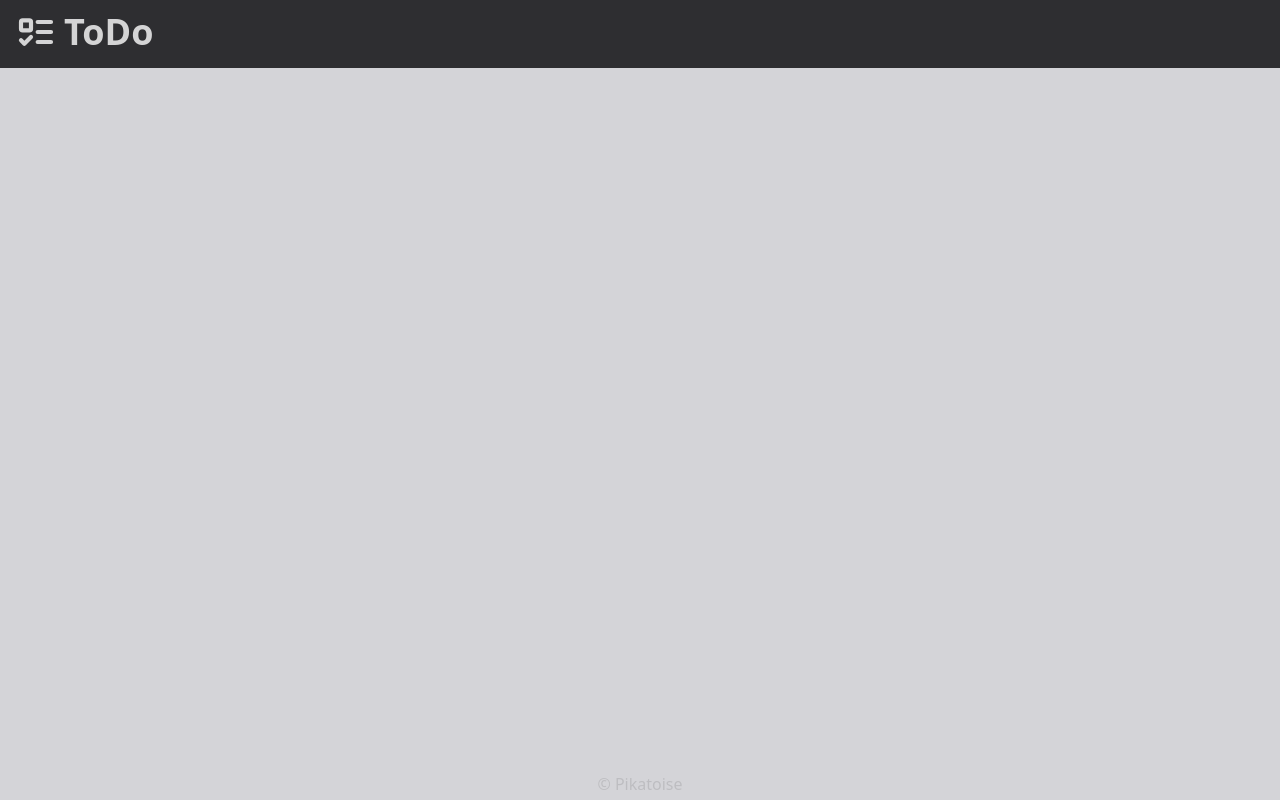
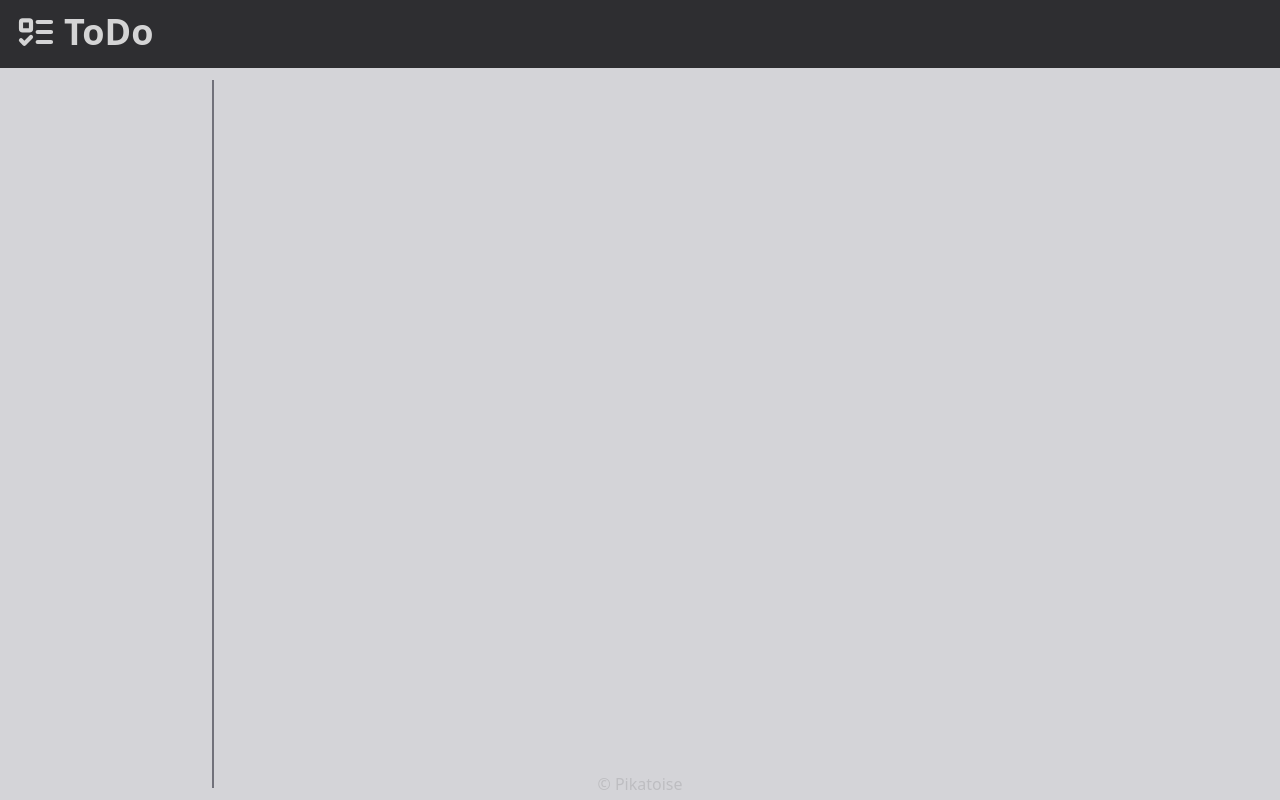
Before and after one commit to Pikatoise/ToDoWeb, a React (Vite) app in the folder Frontend/ToDo.React/: page / in a window 1280 px wide. Built offline with nearby package versions, Linux system fonts and the light colour scheme.

Commit message:
init future burger menu component

```diff
--- /dev/null
+++ b/Frontend/ToDo.React/src/components/BurgerMenu/BurgerMenu.tsx
@@ -0,0 +1,14 @@
+import React, { FC, PropsWithChildren } from 'react';
+import styles from '@/styles/BurgerMenu.module.css';
+
+const BurgerMenu: FC<PropsWithChildren> = ({children,...props}) => {
+    return (
+        <div className={styles.mainContainer}>
+            <div>
+                {children}
+            </div>
+        </div>
+    );
+};
+
+export default BurgerMenu;
--- a/Frontend/ToDo.React/src/pages/HomePage.tsx
+++ b/Frontend/ToDo.React/src/pages/HomePage.tsx
@@ -3,14 +3,21 @@ import { Button } from "@/components/ui/button";
 import { useNavigate } from "react-router-dom";
 import { FC } from 'react';
 import { Container, Padding } from "@/components/Container/Container";
+import BurgerMenu from "@/components/BurgerMenu/BurgerMenu";
 
 export const HomePage: FC = () => {
     const auth = useAuth();
     const navigate = useNavigate();
 
     return (
-        <Container padding={Padding.Small}>
+        <div className="flex flex-row min-h-full min-w-full">
+            <BurgerMenu>
 
-        </Container>
+            </BurgerMenu>
+
+            <div className="w-full min-h-full">
+
+            </div>
+        </div>
     );
 };
--- /dev/null
+++ b/Frontend/ToDo.React/src/styles/BurgerMenu.module.css
@@ -0,0 +1,3 @@
+.mainContainer {
+	@apply w-64 min-h-full my-3 border-e-2 border-zinc-500;
+}
```
Also changed, not shown: 11 other files (tests, documents, lock files or other folders).
